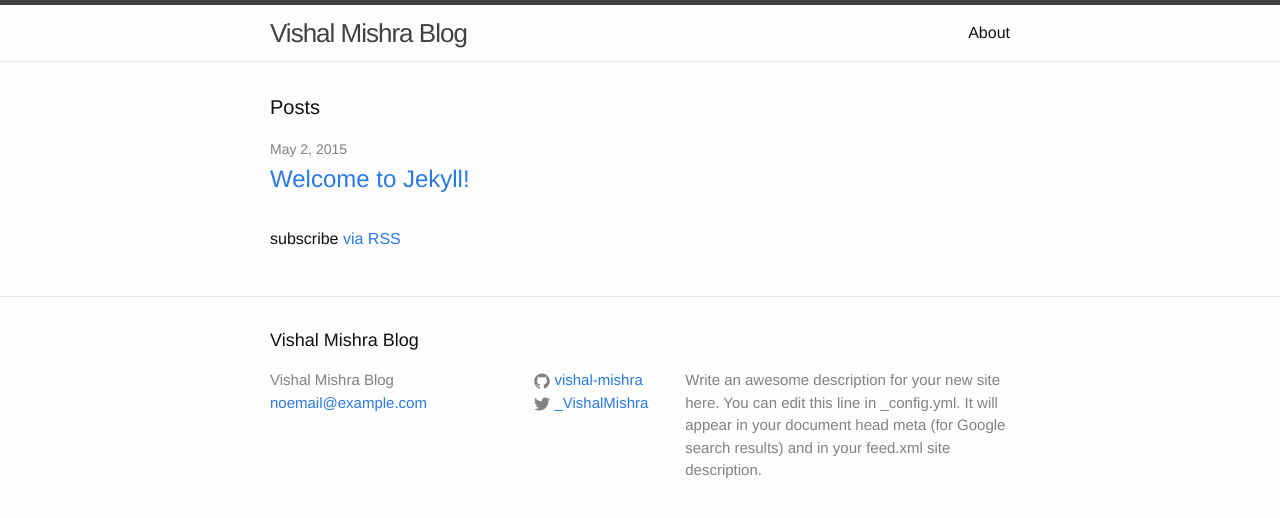
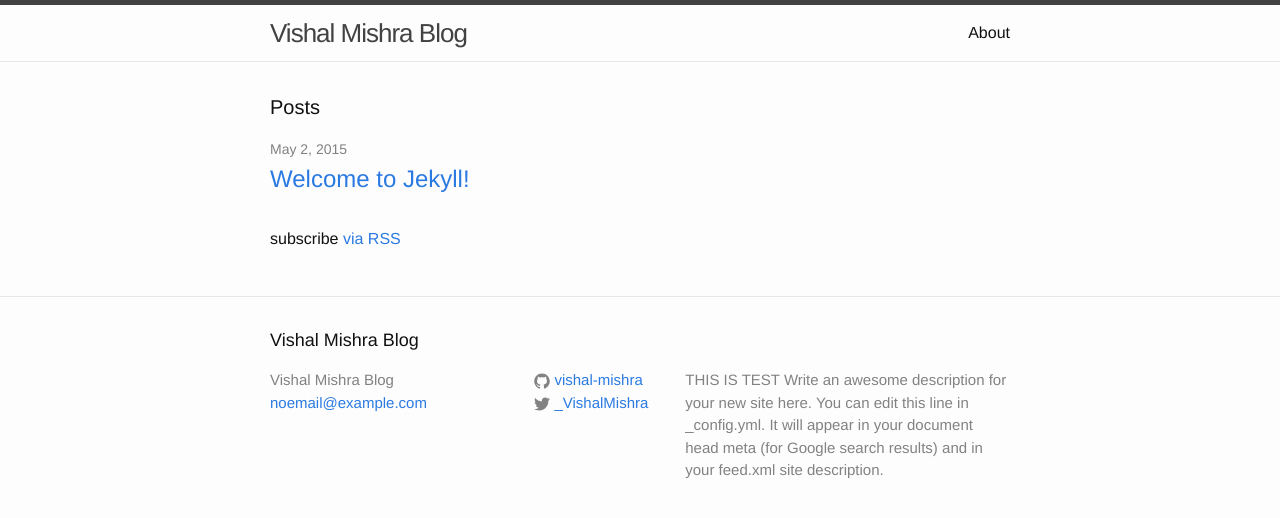
Before and after one commit to vishal-mishra/vishal-mishra.github.io, a Jekyll site: the page built from index.html, in a window 1280 px wide. Shown: the top 518 px of the page. Built offline with Jekyll 4.4.1, drawn with Linux system fonts in a browser that asks for light colours.

Commit message:
THIS IS TEST

```diff
--- a/_config.yml
+++ b/_config.yml
@@ -2,7 +2,7 @@
 title: Vishal Mishra Blog
 email: noemail@example.com
 description: > # this means to ignore newlines until "baseurl:"
-  Write an awesome description for your new site here. You can edit this
+  THIS IS TEST Write an awesome description for your new site here. You can edit this
   line in _config.yml. It will appear in your document head meta (for
   Google search results) and in your feed.xml site description.
 baseurl: "/blog/" # the subpath of your site, e.g. /blog/
```
